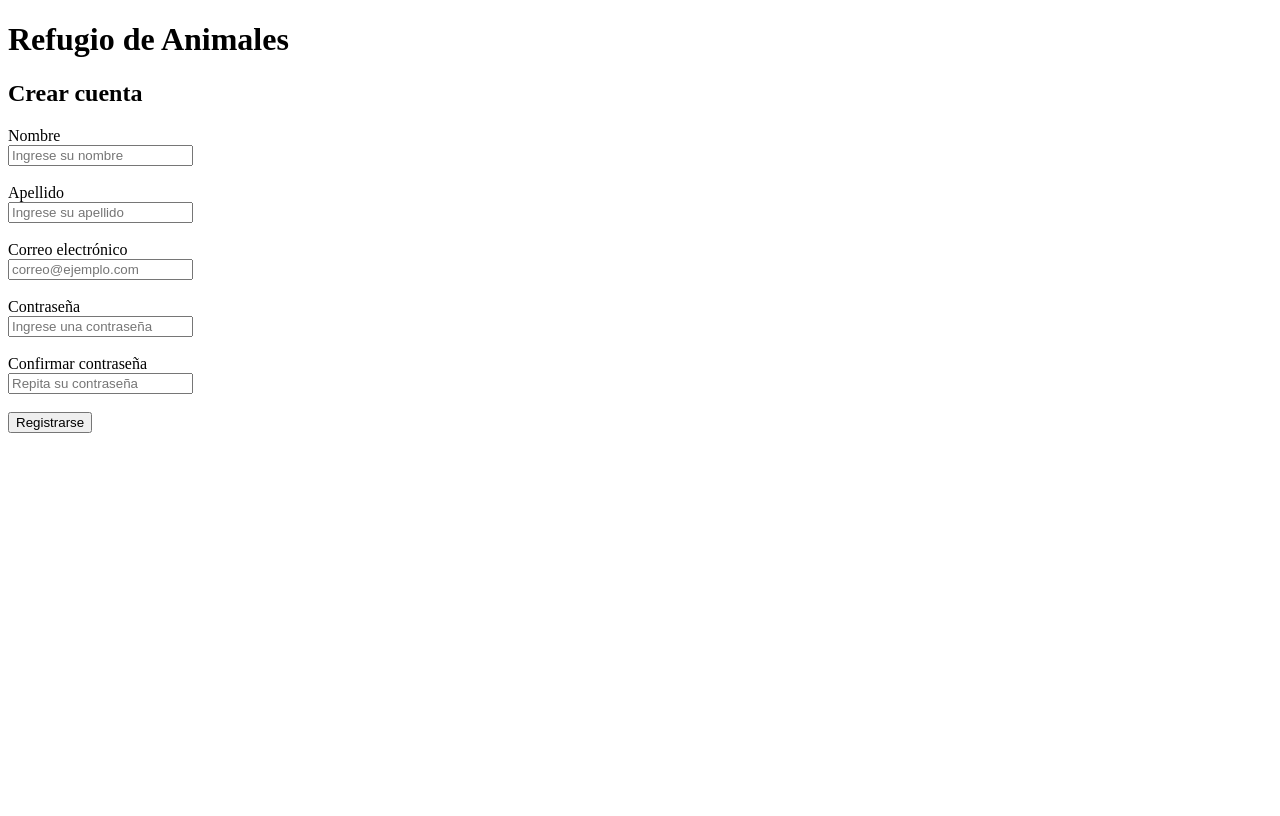
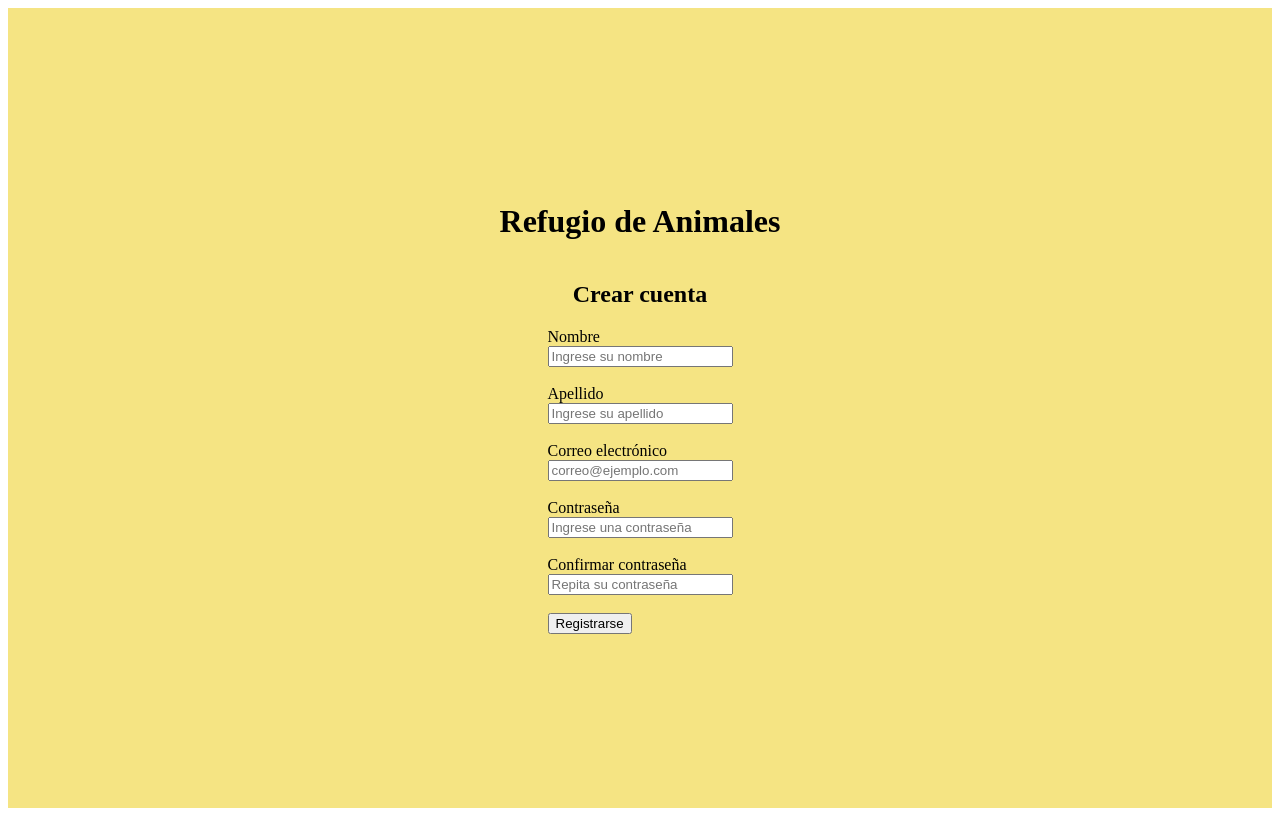
Before and after one commit to sebastianip3/Refugio_de_Animales, a React (Vite) app in the folder frontend/: page / in a window 1280 px wide. Built offline with nearby package versions, Linux system fonts and the light colour scheme.

Commit message:
Centraliza elementos visuales de RegistroPage.jsx + InicioPage.jsx (Y cambia el color de fondo a un amarillo más bonito ^^)

```diff
--- a/frontend/src/pages/InicioPage.jsx
+++ b/frontend/src/pages/InicioPage.jsx
@@ -4,7 +4,7 @@ import { Container, Box, Typography, Card, CardContent, Grid } from '@mui/materi
 
 function InicioPage() {
   return (
-    <Box sx={{ minHeight: '100vh', backgroundColor: '#f4f6f8', py: 6 }}>
+    <Box sx={{ minHeight: '100vh', backgroundColor: '#f5e483', py: 6 , display: 'flex', flexDirection: 'column', justifyContent: 'center' }}>
       <Container maxWidth="md">
 
         {/* Tarjeta central de bienvenida */}
--- a/frontend/src/pages/RegistroPage.jsx
+++ b/frontend/src/pages/RegistroPage.jsx
@@ -28,7 +28,18 @@ function RegistroPage({ onRegistro }) {
 };
 
   return (
-    <main>
+    <main
+    style={{
+    minHeight: "100vh",
+    display: "flex",
+    flexDirection: "column",
+    alignItems: "center",
+    justifyContent: "center",
+    padding: "24px",
+    boxSizing: "border-box",
+    backgroundColor: '#f5e483'
+    }}
+  >
       <h1>Refugio de Animales</h1>
 
       <h2>Crear cuenta</h2>
```
